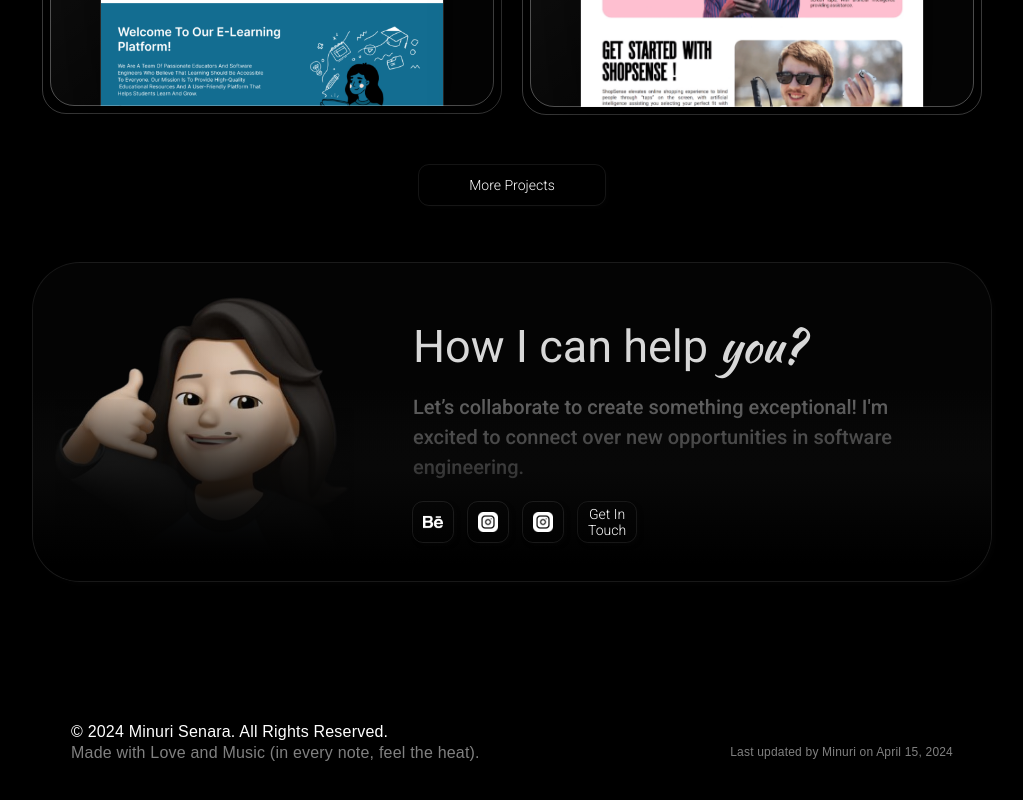
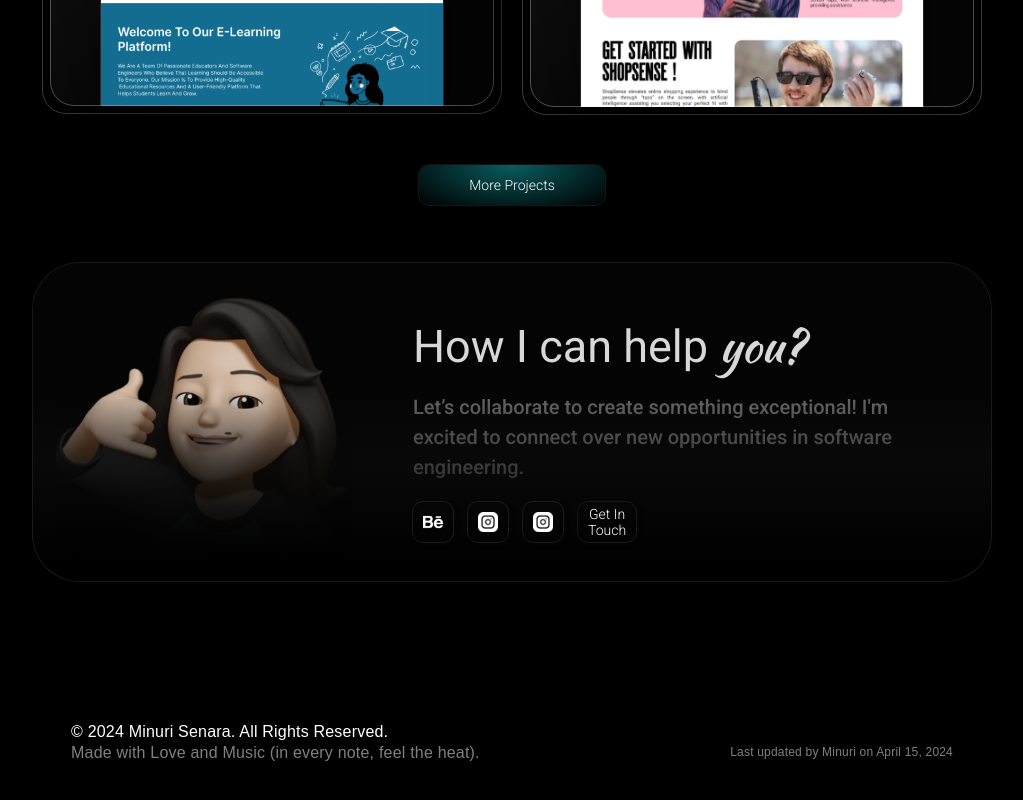
Before and after one commit to WShashinduChamika/client-portfolio, a React (Create React App) app: page /Work in a window 1280 px wide. Shown: the part 2161-2961 px from the top of the page, without its empty margins (128-1151 px from the left). Built offline with nearby package versions, Linux system fonts and the light colour scheme.

Commit message:
feat: add radial gradient background to more projects button.

```diff
--- a/src/Pages/Work/Work.css
+++ b/src/Pages/Work/Work.css
@@ -1102,3 +1102,7 @@ tbody td {
   justify-content: center;
   margin-top: 40px;
 }
+
+.more-projects-button-container .Touch {
+  background: radial-gradient(ellipse at center top, #0F9A9E99 0%, #00000000 100%);
+}
--- a/src/Pages/Work/Work.jsx
+++ b/src/Pages/Work/Work.jsx
@@ -290,7 +290,7 @@ function Work() {
         </Link>
       </div>
 
-      {/* <div className="GrapicSection">
+       {/* <div className="GrapicSection">
         <a
           className="Grapicscard"
           href="https://www.behance.net/minurihewage"
@@ -300,7 +300,7 @@ function Work() {
           <img src={flyers} className="flyers" alt="Logo" />
           <div className="headGrapic">Branding</div>
         </a>
-      </div> */}
+      </div>   */}
       <br />
       <br />
       <br />
```
Also changed, not shown: public/Frame 9.png (added).
